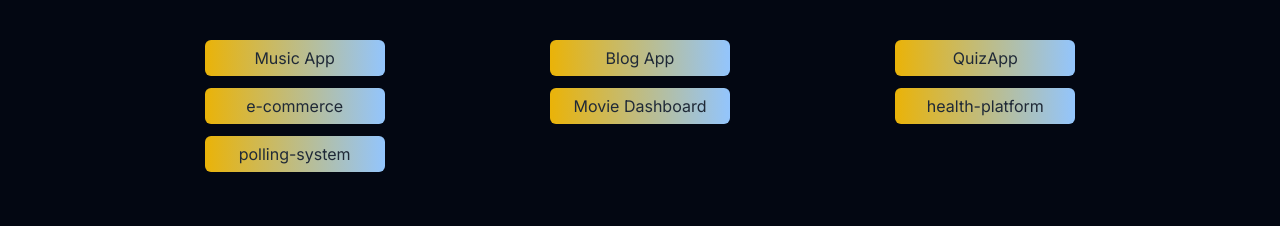
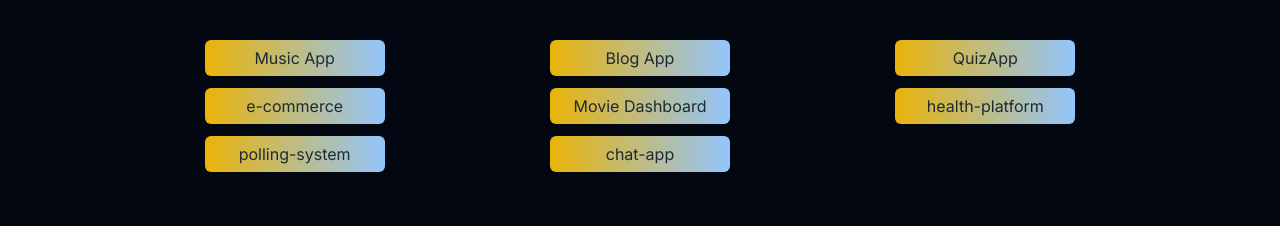
Before and after one commit to reem128-alt/my-protifilio, a Next.js app: page / in a window 1280 px wide. Shown: the part 1620-1846 px from the top of the page. Built offline with nearby package versions, Linux system fonts and the light colour scheme.

Commit message:
Update project2.jsx

```diff
--- a/components/project2.jsx
+++ b/components/project2.jsx
@@ -38,7 +38,13 @@ const pro=[
     id:'7',
     title:'polling-system',
     description:"Full-stack  application built with modern technologies. Frontend: Nextjs, Tailwind CSSt,in Backend: Node.js, Express, and MongoDB for data storage."
-  }
+  },
+   {
+    id: "8",
+    title: "chat-app",
+    description:
+      "Full-stack  application built with modern technologies. Frontend: Nextjs, Tailwind CSS,zustand for state management,socket.io for real-time communication. Backend: Node.js, Express, and MongoDB for data storage.",
+  },
 ]
 
 export default function Project2(){
```
